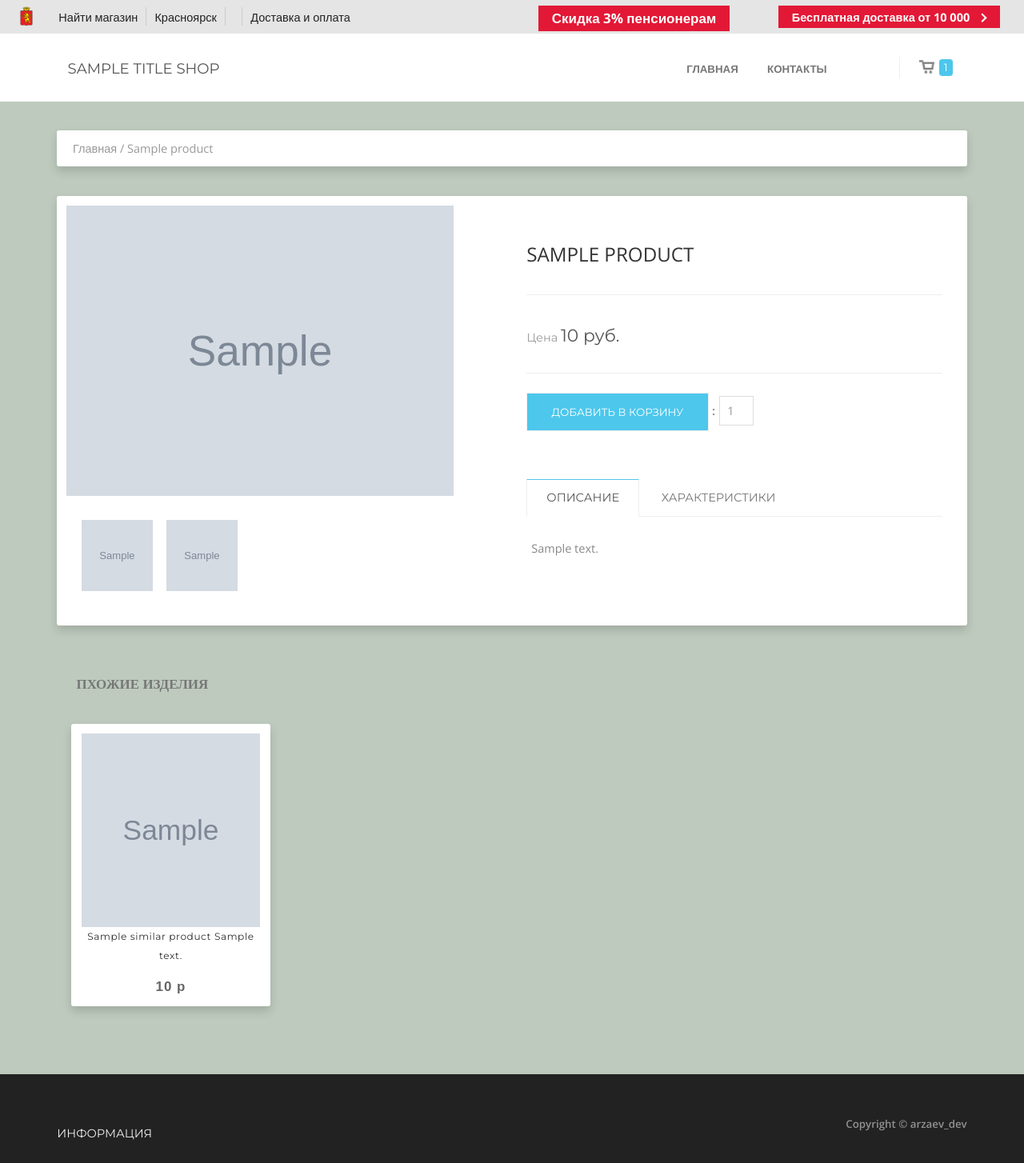
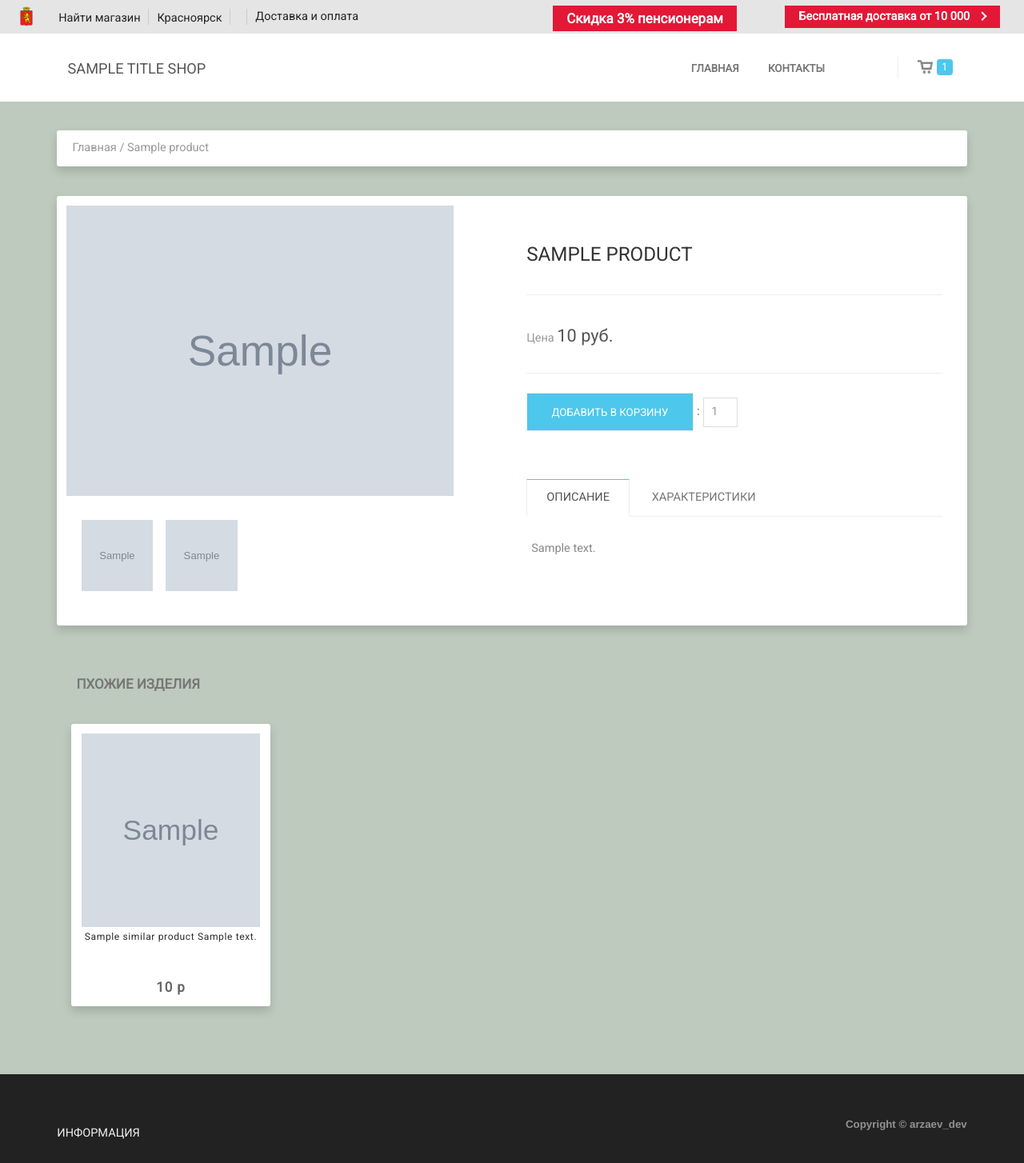
Before and after one commit to arzaev/ShopMainRit, a Django app: template shop/templates/product_detail.html in a window 1280 px wide. Shown: the whole page at 80% size. Run offline with Django 3.2, Linux system fonts and the light colour scheme; the template is opened without the code that fills it: most values are stand-ins (such as "Sample title", 1, 10 or a date in 2020); grey boxes marked "Sample" are stand-in pictures; some libraries are stand-ins or nearby versions.

Commit message:
update font to Roboto

```diff
--- a/shop/templates/base.html
+++ b/shop/templates/base.html
@@ -7,12 +7,13 @@
     <link rel="stylesheet" type="text/css" href="{% static '/css/bootstrap.css' %}">
     <link rel="stylesheet" type="text/css" href="{% static '/css/bootstrap-select.css' %}">
 	<link rel="icon" type="image/ico" href="{% static 'img/favicon.ico' %}"/>
-	<link href='https://fonts.googleapis.com/css?family=Montserrat:200,300,400,600,700' rel='stylesheet' type='text/css'/>
-	<link href='https://fonts.googleapis.com/css?family=Open+Sans:200,300,400,600,700' rel='stylesheet' type='text/css'/>
+<!--	<link href='https://fonts.googleapis.com/css?family=Montserrat:200,300,400,600,700' rel='stylesheet' type='text/css'/>-->
+<!--	<link href='https://fonts.googleapis.com/css?family=Open+Sans:200,300,400,600,700' rel='stylesheet' type='text/css'/>-->
 	<link href="{% static 'css/font-awesome.min.css' %}" rel='stylesheet' type='text/css'/>
     <link rel="stylesheet" type="text/css" href="{% static '/css/camera.css' %}">
     <link rel="stylesheet" type="text/css" href="{% static '/css/style.css' %}">
 	<link rel="stylesheet" type="text/css" href="{% static '/css/new.css' %}">
+	<link href='http://fonts.googleapis.com/css?family=Roboto' rel='stylesheet' type='text/css'>
     <!--script type="text/javascript" src="https://getfirebug.com/firebug-lite-debug.js"></script-->
 	<title>{{ title_shop }}</title>
 </head>
--- a/static/css/style.css
+++ b/static/css/style.css
@@ -31,7 +31,7 @@
 
 html, body
 {
-    font-family: 'Open Sans', sans-serif;
+    font-family: 'Roboto', sans-serif;
     background:#222;
 	zoom: 110%
 }
@@ -128,6 +128,7 @@ textarea:focus, input[type="text"]:focus, input[type="password"]:focus, input[ty
 }
 .btn-primary
 {
+    font-family: Roboto;
 	background-color:#4DC7EC;
 	color:#fff;
 	padding:12px 25px 10px;
@@ -198,7 +199,7 @@ textarea:focus, input[type="text"]:focus, input[type="password"]:focus, input[ty
 .navbar .navbar-brand
 {
 	text-shadow:none;
-	font-family: 'Montserrat';
+	font-family: 'Roboto';
 	font-size:15px;
 	padding:0px;
 	line-height:32px;
@@ -241,7 +242,7 @@ textarea:focus, input[type="text"]:focus, input[type="password"]:focus, input[ty
 	{
 		background-image:none;
 		border:none;
-		font-family: 'Montserrat',sans-serif;
+		font-family: 'Roboto',sans-serif;
 		border-radius:0px;
 		box-shadow:none;
 		padding:0px;
@@ -323,7 +324,7 @@ textarea:focus, input[type="text"]:focus, input[type="password"]:focus, input[ty
 	.navbar .nav > li > a
 	{
 		text-shadow:none;
-		font-family: 'Open sans', Helvetica, Arial;
+		font-family: 'Roboto', Helvetica, Arial;
 		color: #888;
 		font-size: 11px;
 		font-weight:600;
@@ -448,7 +449,7 @@ textarea:focus, input[type="text"]:focus, input[type="password"]:focus, input[ty
 		padding:2px 5px;
 		border-radius:3px;
 		font-weight:400px;
-		font-family:Montserrat;
+		font-family:Roboto;
 		color:#fff;
 		margin-left:20px;
 	}
@@ -716,7 +718,7 @@ textarea:focus, input[type="text"]:focus, input[type="password"]:focus, input[ty
 	.navbar .nav > li > a
 	{
 		text-shadow:none;
-		font-family: 'Open sans', Helvetica, Arial;
+		font-family: 'Roboto', Helvetica, Arial;
 		color: #777;
 		display: block;
 		font-size: 11px;
@@ -1232,7 +1234,7 @@ ul.slides
 {
     font-size:12px;
     color:#555;
-    font-family: 'Montserrat','Open sans', Helvetica, Arial;
+    font-family: 'Montserrat','Roboto', Helvetica, Arial;
     font-weight:400;
     margin-top:50px;
     margin-bottom:20px;
@@ -1353,7 +1355,7 @@ ul.slides
 
 .social
 {
-  font-family: Montserrat;
+  font-family: Roboto;
   font-size: 11px;
   font-weight: normal;
   padding-top: 14px;
@@ -1366,7 +1368,7 @@ ul.slides
   margin-top:30px;
   margin-bottom:10px;
   opacity:0.5;
-  font-family:'Open Sans';
+  font-family: Helvetica;
   font-weight:600;
 }
 
@@ -1756,7 +1758,7 @@ ul.slides
 
 h3 {
     color: #777777;
-    font-family: Open Sans;
+    font-family: Roboto;
     font-size: 14px;
     font-weight: 600;
     line-height: 22px;
@@ -1964,7 +1966,7 @@ input[type="text"],label
 .product-info h1
 {
    color: #333;
-   font-family:'Open Sans',sans-serif;
+   font-family:'Roboto',sans-serif;
    font-size: 20px;
    font-weight: 400;
    margin:40px 0px 30px;
@@ -1999,7 +2001,7 @@ input[type="text"],label
 .price
 {
    color: #999;
-   font-family: Montserrat;
+   font-family: Roboto;
    font-size: 12px;
    font-weight: 400;
    line-height: 24px;
@@ -2118,7 +2120,7 @@ input[type="text"],label
 {
    color:#777;
    padding: 10px 20px;
-   font-family:montserrat;
+   font-family:Roboto;
    text-transform:uppercase;
 }
 .tabs .table
@@ -3063,7 +3065,7 @@ div {
 }
 
 .qU9n4CQ {
-    font-family: futura-pt,sans-serif;
+    font-family: Roboto,sans-serif;
     font-weight: 700;
     font-size: 14px;
     letter-spacing: .8px;
@@ -3080,6 +3082,7 @@ div {
 
 ._3WEsAhb {
     font-size: 10px;
+    font-family: Roboto;
     letter-spacing: .5px;
     line-height: 20px;
     color: #2d2d2d;
```
Also changed, not shown: other parts of static/css/style.css (+26 -23 lines).
